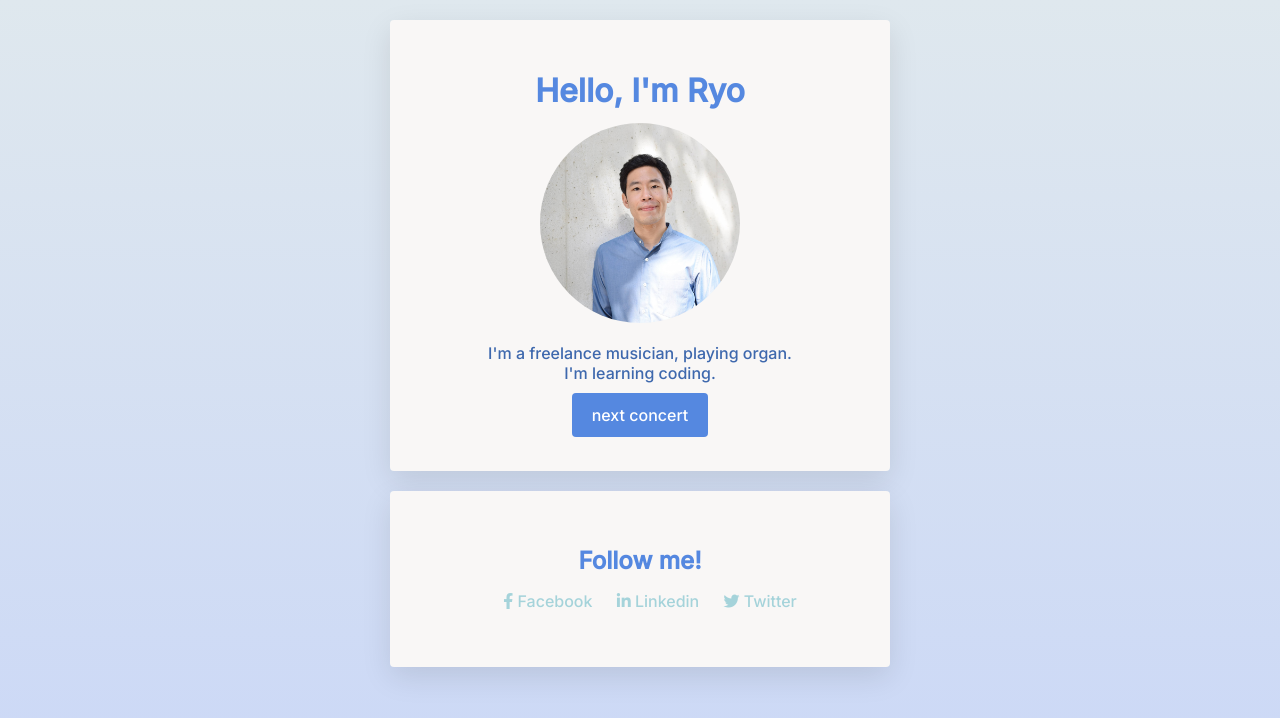
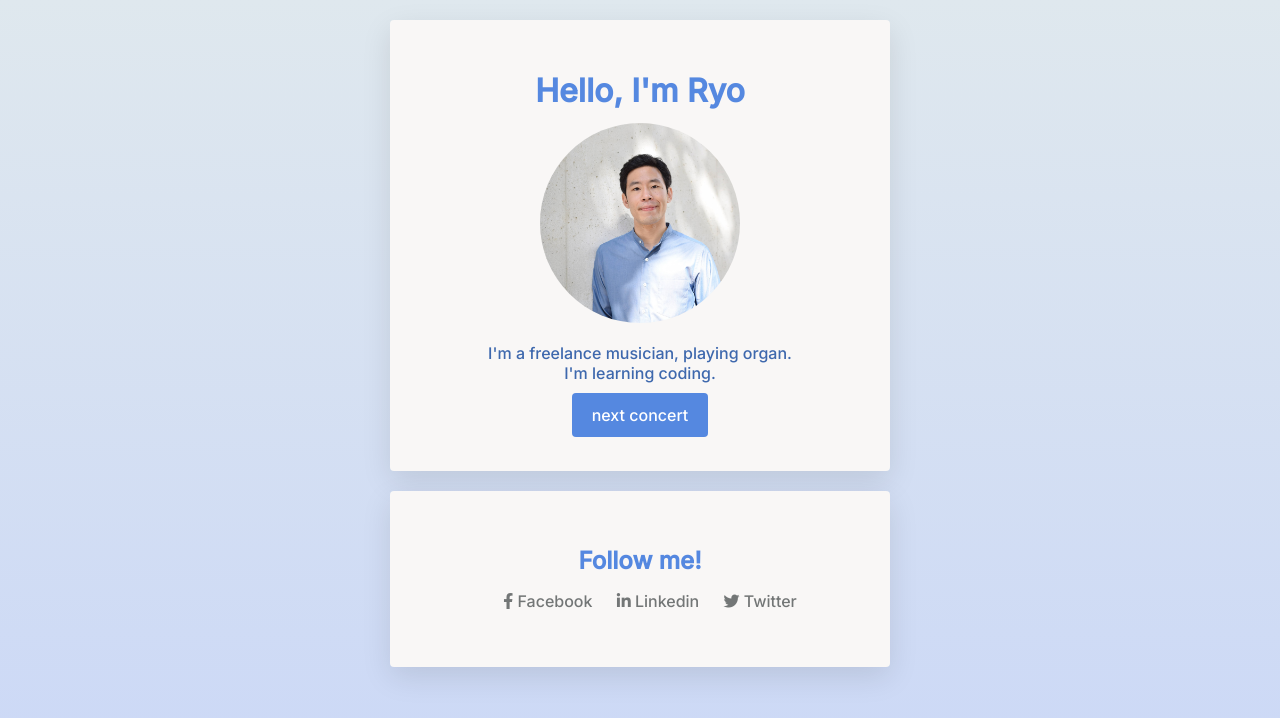
Before and after one commit to rtamiya/profile, a plain HTML site: page index.html in a window 1280 px wide. Drawn offline with Linux system fonts and the light colour scheme.

Commit message:
fixed color

```diff
--- a/style.css
+++ b/style.css
@@ -21,12 +21,12 @@ h2 {
 }
 
 a {
-  color: #a5d3da;
+  color: #737676;
   text-decoration: none;
 }
 
 a:hover {
-  color: #737676;
+  color: #5588e0;
   text-decoration: underline;
 }
 
```
